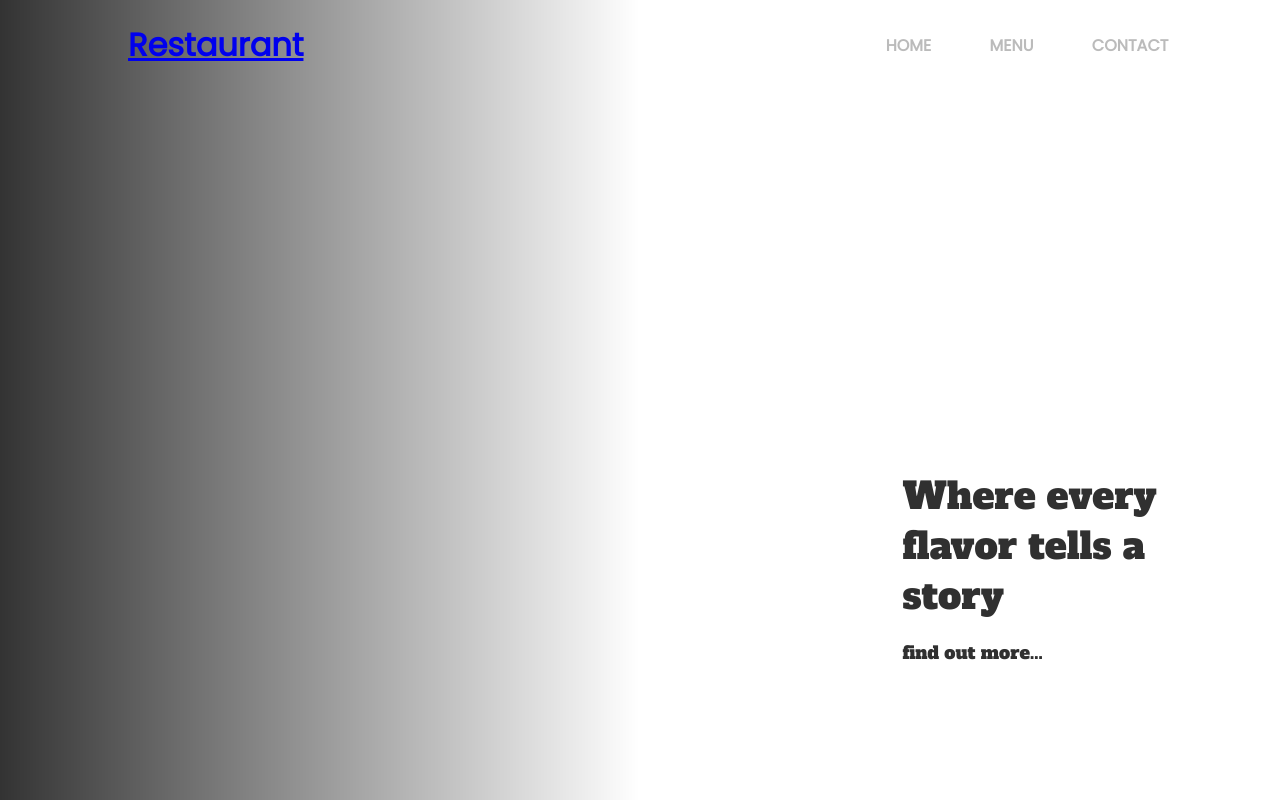
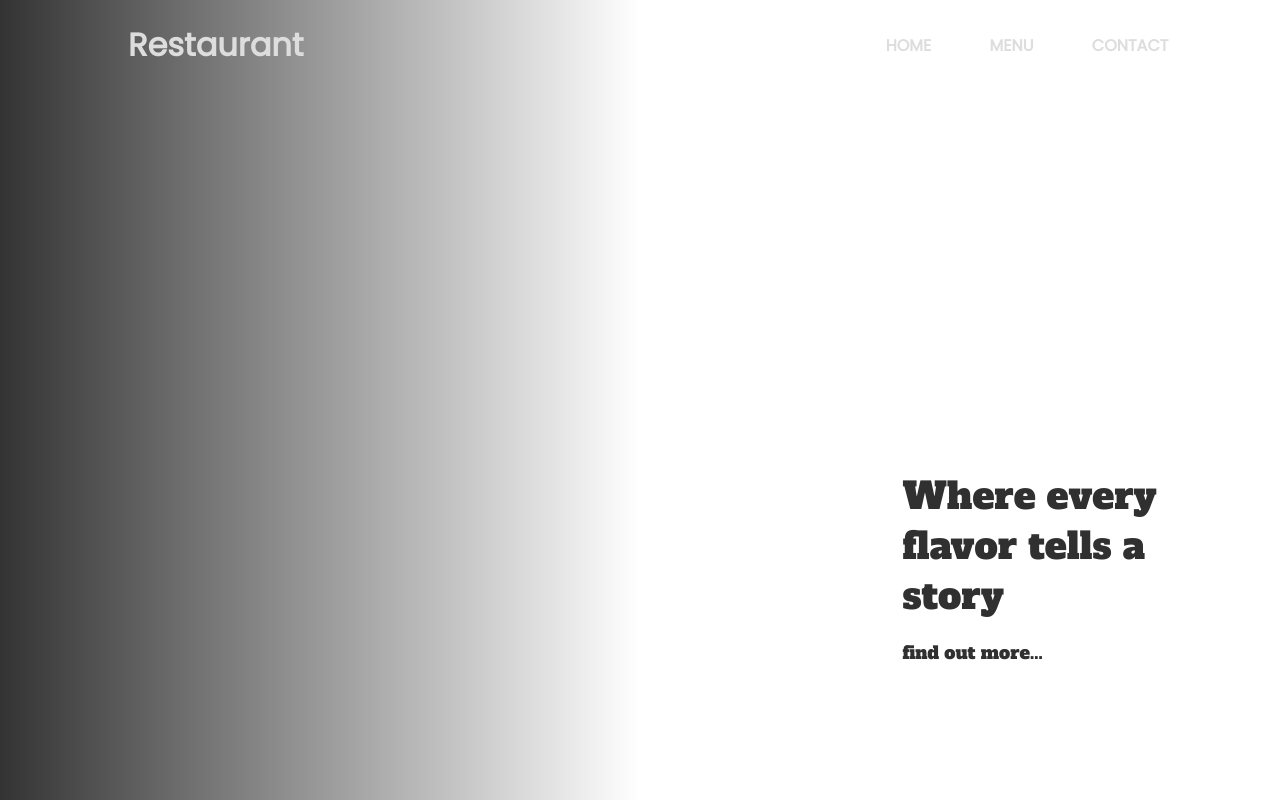
Before and after one commit to k-divyesh/Restaurant-Page, a plain HTML site: page index.html in a window 1280 px wide. Drawn offline with Linux system fonts and the light colour scheme.

Commit message:
update link styles

```diff
--- a/style.css
+++ b/style.css
@@ -34,8 +34,16 @@ header {
 }
 
 h1{
+    cursor: pointer;
+}
+
+a{
+    text-decoration: none;
     color: var(--primary);
-    cursor: pointer;
+}
+
+a:hover {
+    text-underline-offset: 10px;
 }
 
 h1 > a:hover {
@@ -50,7 +58,7 @@ h1 > a:hover {
 }
 
 .link{
-    color: #bbb;
+
     cursor: pointer;
 }
 
@@ -58,6 +66,7 @@ h1 > a:hover {
     text-decoration: underline;
     text-decoration-color: var(--primary);
     text-decoration-thickness: 6px;
+
 }
 
 h2 {
@@ -70,6 +79,7 @@ h2 {
 h2 > a {
     font-size: 1.1rem;
     cursor: pointer;
+    color: var(--secondary);
 }
 
 h2 > a:hover {
```
